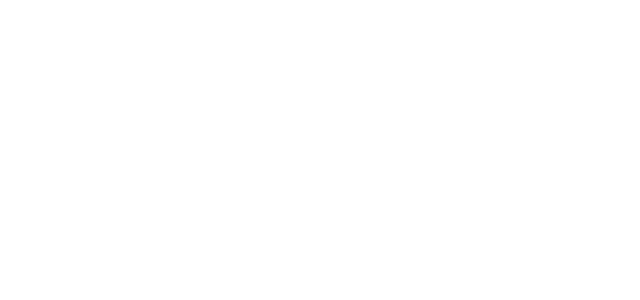
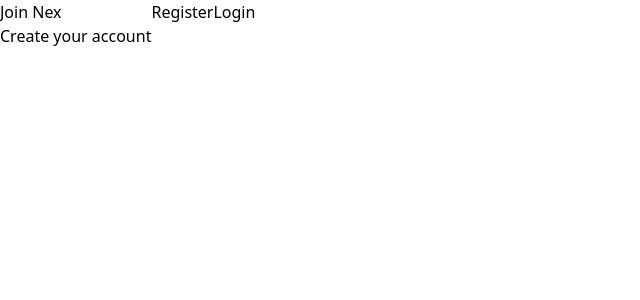
Before and after one commit to marstrx/News-Platform, a React (Vite) app in the folder website/: page /register in a window 1280 px wide. Before the commit this address had no page. Shown: the top 300 px of the page, without its empty margins (0-640 px from the left). Built offline with nearby package versions, Linux system fonts and the light colour scheme.

Commit message:
Reusable Component with Props Added

```diff
--- a/website/src/App.tsx
+++ b/website/src/App.tsx
@@ -3,15 +3,19 @@
 import Login from "./Components/Login/Login";
 import { Route, Routes } from "react-router-dom";
 import MainLayout from "./Layoutes/MainLayout/MainLayout";
+import Home from "./Components/Home/Home";
+import SignUp from "./Components/SignUp/SignUp";
+import { JSX } from "react";
 
-function App() {
+function App(): JSX.Element {
   return (
     <>
       <Routes>
-        <Route element={<MainLayout/>}>
-
+        <Route element={<MainLayout />}>
+          <Route path="/" element={< Home />} />
         </Route>
         <Route path="/login" element={<Login />} />
+        <Route path="/register" element={<SignUp />} />
       </Routes>
     </>
   );
--- /dev/null
+++ b/website/src/Components/Auth/AuthHero.tsx
@@ -0,0 +1,18 @@
+import { JSX } from "react";
+
+type AuthHeroProps = {
+    title: string,
+    subtitle: string
+};
+
+
+function AuthHero({ title, subtitle }: AuthHeroProps): JSX.Element {
+    return (
+        <div>
+            <h2>{title}</h2>
+            <h2>{subtitle}</h2>
+        </div>
+    )
+}
+
+export default AuthHero
--- a/website/src/Components/Home/Home.tsx
+++ b/website/src/Components/Home/Home.tsx
@@ -0,0 +1,9 @@
+import { JSX } from "react"
+
+function Home(): JSX.Element {
+  return (
+    <div>Home</div>
+  )
+}
+
+export default Home
--- a/website/src/Components/Login/Login.tsx
+++ b/website/src/Components/Login/Login.tsx
@@ -1,10 +1,11 @@
 import { Link } from "react-router-dom"
-function Login() {
+import AuthHero from "../Auth/AuthHero"
+import { JSX } from "react"
+function Login() :JSX.Element {
   return (
     <div className="flex">
       <div>
-      <h2>Nex is here</h2>
-      <h2>for you</h2>
+        <AuthHero title="Nex is here" subtitle="For you" />
       </div>
       <div>
         <div>
--- a/website/src/Components/SignUp/SignUp.tsx
+++ b/website/src/Components/SignUp/SignUp.tsx
@@ -0,0 +1,21 @@
+import { JSX } from "react"
+import { Link } from "react-router-dom"
+import AuthHero from "../Auth/AuthHero"
+
+function SignUp(): JSX.Element {
+    return (
+        <div className="flex">
+            <div>
+                <AuthHero title="Join Nex" subtitle="Create your account" />
+            </div>
+            <div>
+                <div>
+                    <Link to={"/register"}>Register</Link>
+                    <Link to={"/login"}>Login</Link>
+                </div>
+            </div>
+        </div>
+    )
+}
+
+export default SignUp
```
Lines whose indentation alone changed are shown as unchanged.
